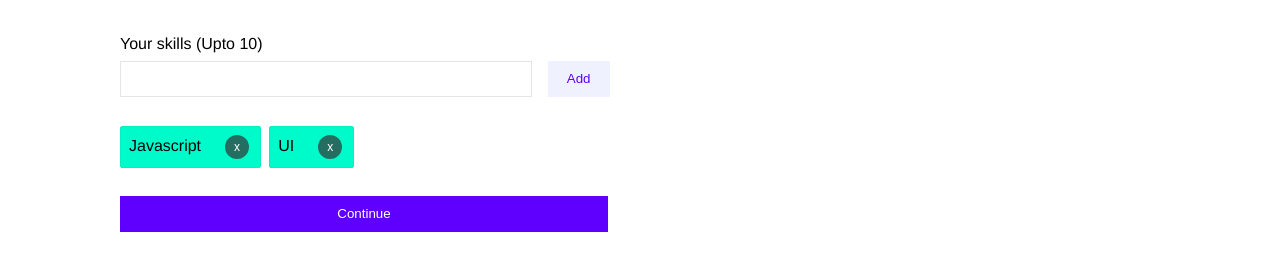
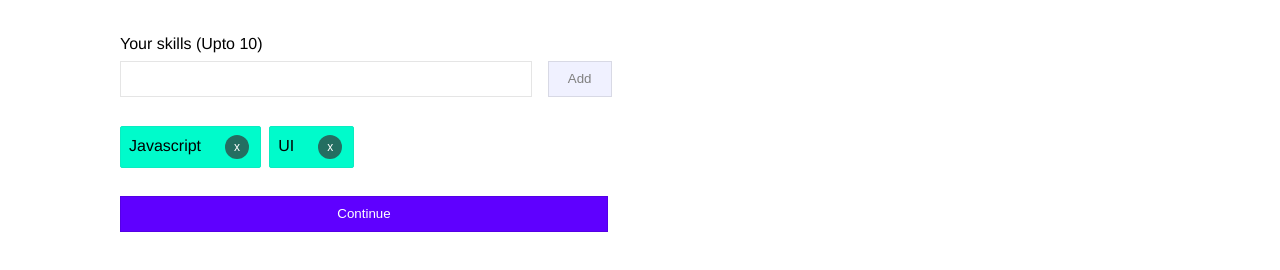
Before and after one commit to ajayns/task-1, a React (Create React App) app: page / in a window 1280 px wide. Shown: the part 276-546 px from the top of the page. Built offline with nearby package versions, Linux system fonts and the light colour scheme.

Commit message:
Minor styling fixes

```diff
--- a/src/index.css
+++ b/src/index.css
@@ -14,7 +14,7 @@ p {
   line-height: 1.5;
 }
 
-button {
+button, input[type=submit] {
   cursor: pointer;
 }
 
@@ -28,6 +28,10 @@ input[type=text] {
   margin-bottom: 0.5rem;
 }
 
+input[type=text]:disabled {
+  background: #f0f1ff;
+}
+
 .bar {
   height: 12px;
   background: #00f5c7;
@@ -36,11 +40,15 @@ input[type=text] {
 .button {
   height: 2.2rem;
   padding: 0 1.2rem;
+  border: 1px solid rgba(0, 0, 0, 0.1);
   background: #f0f1ff;
-  border: none;
   color: #5f00ff;
   margin-top: 0.5rem;
   margin-bottom: 0.5rem;
+}
+
+.button:disabled {
+  color: grey;
 }
 
 .button.primary {
```
